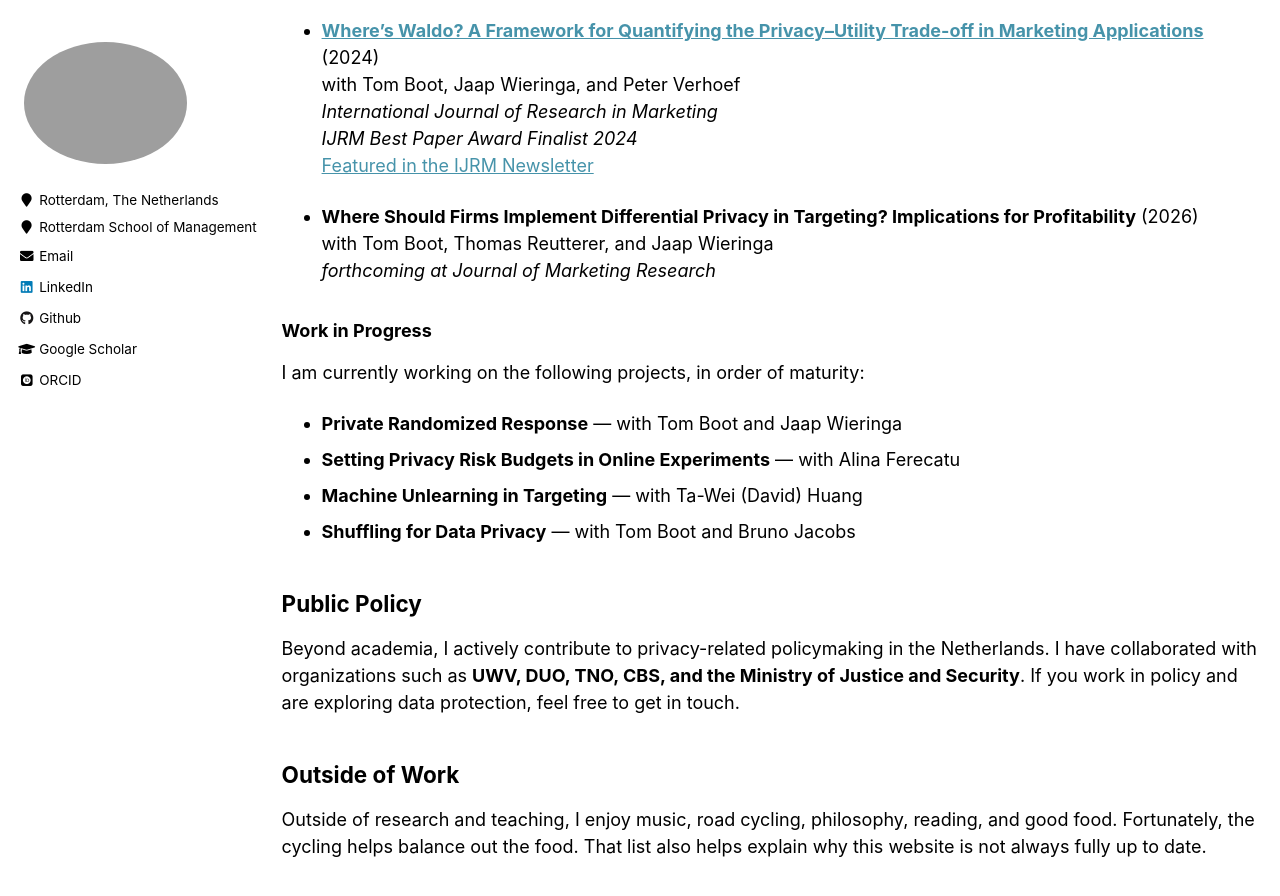
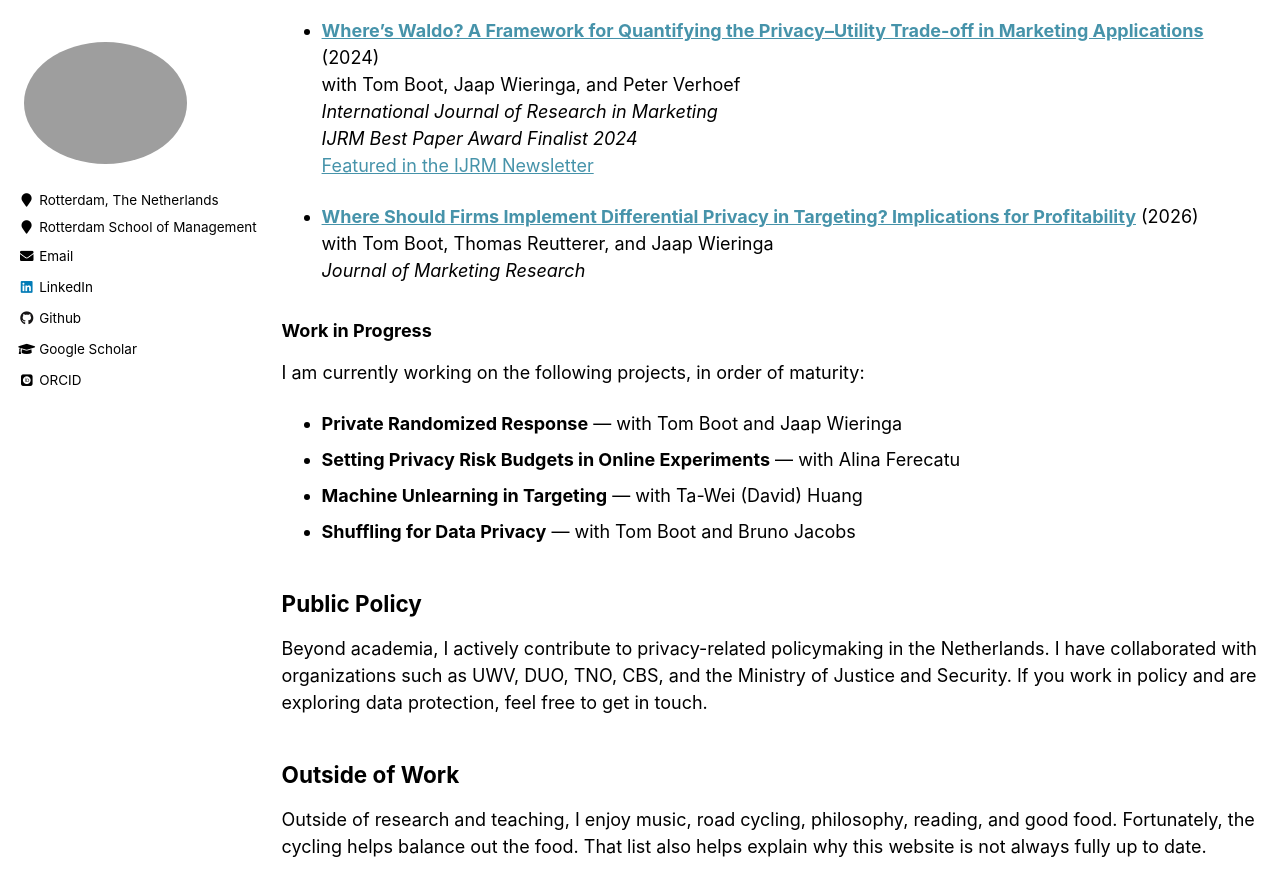
Before and after one commit to GilianPonte/gilianponte.github.io, a Jekyll site: the page built from _pages/year-archive.md, in a window 1280 px wide and 900 px high, scrolled down 574 px. Shown: the top 896 px of the window. Built offline with Jekyll 4.4.1, drawn with Linux system fonts in a browser that asks for light colours; some web fonts are replaced.

Commit message:
Update year-archive.md

```diff
--- a/_pages/year-archive.md
+++ b/_pages/year-archive.md
@@ -28,9 +28,9 @@ My research lies at the intersection of marketing analytics and privacy, with a
   *IJRM Best Paper Award Finalist 2024*
   [Featured in the IJRM Newsletter](https://www.ijrm-newsletter.com/post/finding-privacy-in-a-crowd-the-where-s-waldo-effect-in-marketing-analytics)
 
-- **Where Should Firms Implement Differential Privacy in Targeting? Implications for Profitability** (2026)
+- **[Where Should Firms Implement Differential Privacy in Targeting? Implications for Profitability](https://journals.sagepub.com/doi/epdf/10.1177/00222437261455302)** (2026)
   with Tom Boot, Thomas Reutterer, and Jaap Wieringa
-  *forthcoming at Journal of Marketing Research*
+  *Journal of Marketing Research*
 
 ### Work in Progress
 
@@ -43,7 +43,7 @@ I am currently working on the following projects, in order of maturity:
 
 ## Public Policy
 
-Beyond academia, I actively contribute to privacy-related policymaking in the Netherlands. I have collaborated with organizations such as **UWV, DUO, TNO, CBS, and the Ministry of Justice and Security**. If you work in policy and are exploring data protection, feel free to get in touch.
+Beyond academia, I actively contribute to privacy-related policymaking in the Netherlands. I have collaborated with organizations such as UWV, DUO, TNO, CBS, and the Ministry of Justice and Security. If you work in policy and are exploring data protection, feel free to get in touch.
 
 ## Outside of Work
 
```
